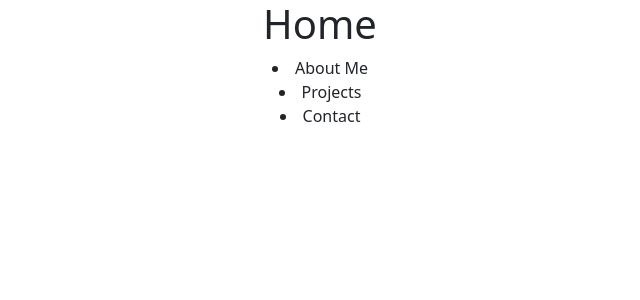
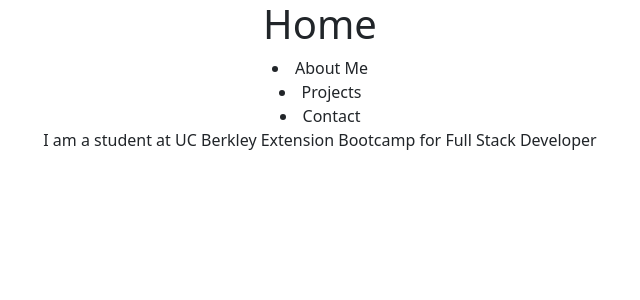
Before and after one commit to akaur09/React-folio, a React (Create React App) app in the folder react-folio/: page / in a window 1280 px wide. Shown: the top 300 px of the page, without its empty margins (320-960 px from the left). Built offline with nearby package versions, Linux system fonts and the light colour scheme.

Commit message:
add to about.js and readme

```diff
--- a/react-folio/src/components/about.js
+++ b/react-folio/src/components/about.js
@@ -4,7 +4,7 @@ import React from "react";
 function About(){
     return(
         <div>
-
+            <p> I am a student at UC Berkley Extension Bootcamp for Full Stack Developer </p>
         </div>
     );
 }
```
